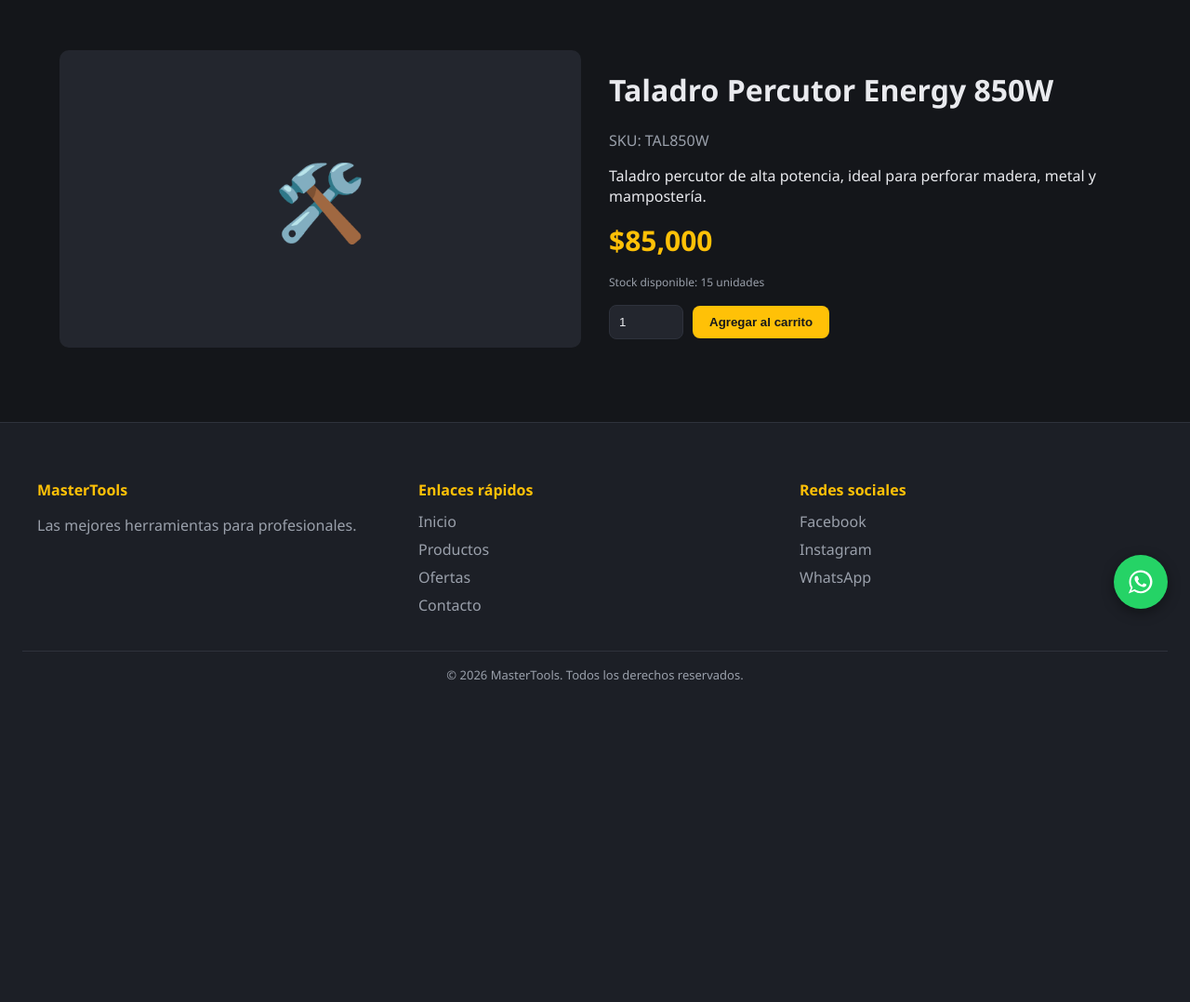
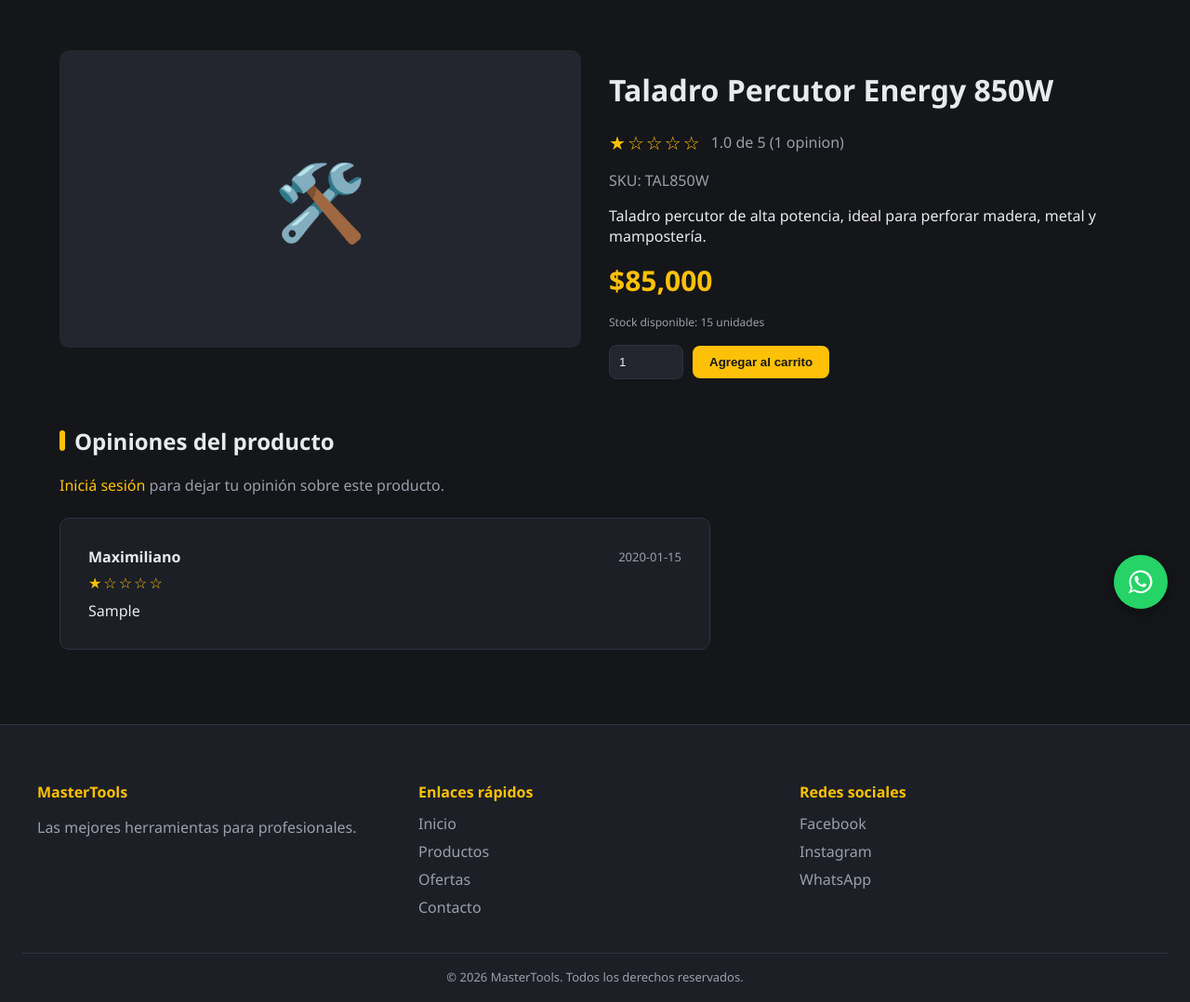
Before and after one commit to amaximiliano234-art/mastertools, a Flask app: page /producto/1 in a window 1280 px wide. Shown: the part 121-1199 px from the top of the page at 93% size. Before the commit the page ends 853 px from the top, so only its background shows below. Run offline with Flask 3, Linux system fonts and the light colour scheme; data comes from the database, SQL or seed files in the repository; tables that the repository leaves empty hold one stand-in row (values such as "Sample post").

Commit message:
Update detalle_producto.html

```diff
--- a/templates/detalle_producto.html
+++ b/templates/detalle_producto.html
@@ -11,6 +11,14 @@
     <div>
       {% if p['oferta'] %}<span class="badge-oferta">OFERTA</span>{% endif %}
       <h1>{{ p['nombre'] }}</h1>
+      <div style="display:flex;align-items:center;gap:10px;margin-bottom:4px;">
+        <span style="color:var(--amarillo);font-size:20px;letter-spacing:2px;">{{ estrellas_html(promedio) }}</span>
+        {% if promedio %}
+          <span style="color:var(--texto-sec)">{{ promedio }} de 5 ({{ total_resenas }} opinion{{ 'es' if total_resenas != 1 else '' }})</span>
+        {% else %}
+          <span style="color:var(--texto-sec)">Sin opiniones todavía</span>
+        {% endif %}
+      </div>
       <p style="color:var(--texto-sec)">SKU: {{ p['sku'] }}</p>
       <p>{{ p['descripcion'] }}</p>
       <div style="margin:16px 0">
@@ -26,5 +34,55 @@
       </form>
     </div>
   </div>
+
+  <!-- ---------- OPINIONES DEL PRODUCTO ---------- -->
+  <div style="margin-top:50px;">
+    <h2 class="section-title">Opiniones del producto</h2>
+
+    {% if usuario_actual %}
+      <div class="form-box wide" style="margin:0 0 30px 0;">
+        <h3 style="margin-top:0;">{{ 'Editá tu reseña' if resena_propia else 'Dejá tu opinión' }}</h3>
+        <form method="post" action="{{ url_for('enviar_resena', producto_id=p['id']) }}">
+          <div class="form-group">
+            <label>Tu calificación</label>
+            <div class="estrellas-input">
+              {% for i in range(5, 0, -1) %}
+                <input type="radio" name="calificacion" id="estrella{{ i }}" value="{{ i }}"
+                       {% if resena_propia and resena_propia['calificacion']==i %}checked{% endif %}
+                       {% if not resena_propia and i==5 %}{% endif %} required>
+                <label for="estrella{{ i }}" title="{{ i }} estrellas">★</label>
+              {% endfor %}
+            </div>
+          </div>
+          <div class="form-group">
+            <label>Tu comentario (opcional)</label>
+            <textarea name="comentario" rows="3" placeholder="¿Qué te pareció el producto?">{{ resena_propia['comentario'] if resena_propia else '' }}</textarea>
+          </div>
+          <button type="submit" class="btn btn-amarillo">{{ 'Actualizar reseña' if resena_propia else 'Enviar opinión' }}</button>
+        </form>
+      </div>
+    {% else %}
+      <p style="color:var(--texto-sec);margin-bottom:24px;">
+        <a href="{{ url_for('login', next=request.path) }}" style="color:var(--amarillo)">Iniciá sesión</a> para dejar tu opinión sobre este producto.
+      </p>
+    {% endif %}
+
+    {% if resenas %}
+      <div style="display:flex;flex-direction:column;gap:16px;">
+        {% for r in resenas %}
+          <div class="form-box wide" style="margin:0;">
+            <div style="display:flex;justify-content:space-between;align-items:center;margin-bottom:6px;">
+              <strong>{{ r['usuario_nombre'] }}</strong>
+              <span style="color:var(--texto-sec);font-size:13px;">{{ r['fecha'] }}</span>
+            </div>
+            <div style="color:var(--amarillo);letter-spacing:2px;margin-bottom:8px;">{{ estrellas_html(r['calificacion']) }}</div>
+            {% if r['comentario'] %}<p style="margin:0;">{{ r['comentario'] }}</p>{% endif %}
+          </div>
+        {% endfor %}
+      </div>
+    {% else %}
+      <p class="empty-state">Todavía no hay opiniones para este producto. ¡Sé el primero en calificarlo!</p>
+    {% endif %}
+  </div>
 </div>
 {% endblock %}
```
